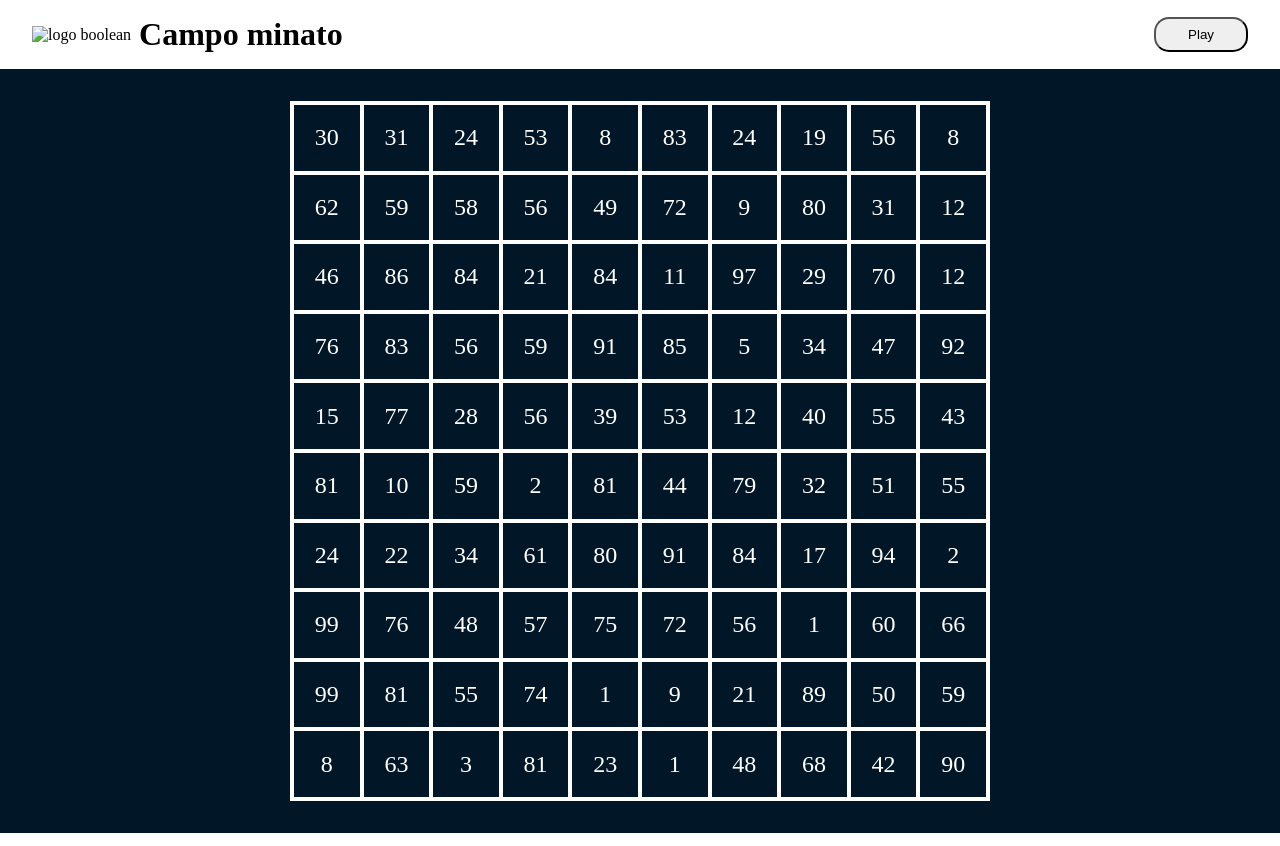
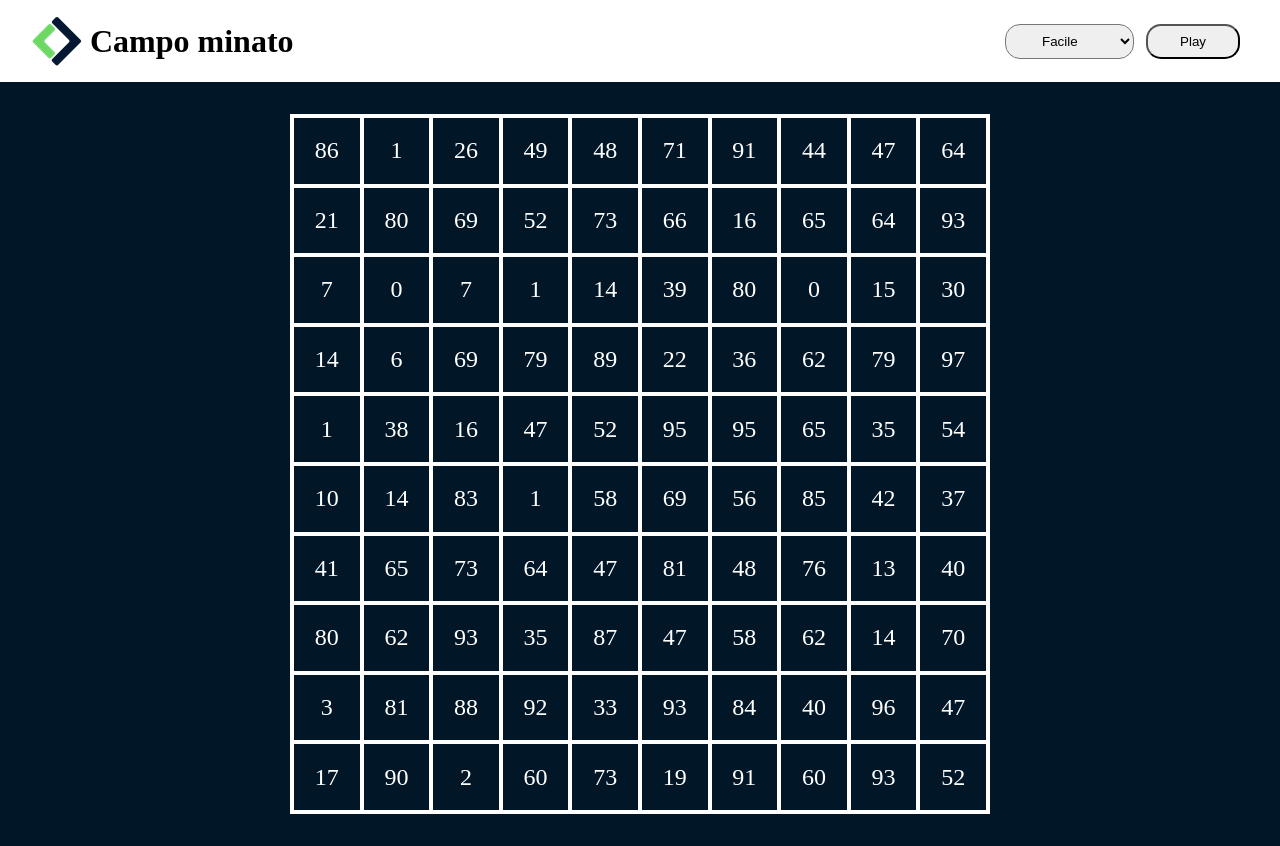
Before and after one commit to Alessandro9827/js-campominato-dom, a plain HTML site: page index.html in a window 1280 px wide. Both pictures are taken after a click on the button "Play". Drawn offline with Linux system fonts and the light colour scheme.

Commit message:
created the selectable and functioning levels

```diff
--- a/css/style.css
+++ b/css/style.css
@@ -25,9 +25,11 @@
     margin-right: .5rem;
 }
 
-#btn {
+#btn,
+#select-difficulty {
     padding: .5rem 2rem;
     border-radius: 15px;
+    margin-right: .5rem;
 }
 
 main {
--- a/index.html
+++ b/index.html
@@ -17,6 +17,11 @@
             </h1>
         </div>
         <div>
+            <select name="select-difficulty" id="select-difficulty">
+                <option value="0">Facile</option>
+                <option value="1">Medio</option>
+                <option value="2">Difficile</option>
+            </select>
             <button id="btn">
                 Play
             </button>
--- a/js/script.js
+++ b/js/script.js
@@ -1,31 +1,18 @@
 const mainContentEl = document.querySelector('main section.main-content');
 const playButton = document.querySelector('button#btn');
-let numberArrey = createArreyOfNumber (1, 100);
+const difficultySelectorEl = document.querySelector('select#select-difficulty');
+let numberArray = createArrayOfNumber (1, 100);
 
 playButton.addEventListener('click', function() {
-    for (let i = 1 ; i <= 100 ; i++){
-        const currentSquare = getNewSquare();
-
-        let randomIndex = getRandomNumber (0, numberArrey.length -1);
-        let randomNumber = numberArrey [randomIndex];
-        numberArrey.slice(randomIndex, 1);
-        currentSquare.innerHTML += `<span> ${randomIndex} </span>`;
-
-        currentSquare.addEventListener('click', function(){
-        currentSquare.classList.toggle('clicked');
-        currentSquare.classList.add('bg-blue');
-        console.log('hai selezionato la casella n.', randomIndex);
-        });
-
-        mainContentEl.appendChild(currentSquare);
-    }
+    //nome Funzione che genera la partita
+    generateNewGame(mainContentEl, difficultySelectorEl);
 });
 
 
 //------ Functions ------
 
 /**
- * Creazione quadrato
+ * Creazione quadrati
  * @returns
  */
 function getNewSquare() {
@@ -50,10 +37,57 @@ function getRandomNumber(minNumber, maxNumber) {
  * @param  end
  * @returns
  */
-function createArreyOfNumber (start, end) {
-    let myArrey = [];
+function createArrayOfNumber (start, end) {
+    let myArray = [];
     for (i = start ; i <= end ; i++) {
-        myArrey.push(i);
+        myArray.push(i);
     }
-    return myArrey;
+    return myArray;
 }
+
+
+function generateNewGame(wrapperElement, levelSelector) {
+    wrapperElement.innerHTML = '';
+
+    const level = parseInt(levelSelector.value);
+    let cellsNo;
+
+    switch (level) {
+        case 0:
+        default:
+            cellsNo = 100;
+            break;
+        case 1:
+            cellsNo = 81;
+            break;
+        case 2:
+            cellsNo = 49;
+            break;
+    }
+
+    let cellsPerRow = Math.sqrt(cellsNo);
+
+
+    for (let i = 1 ; i <= cellsNo ; i++) {
+        const currentSquare = getNewSquare();
+
+        //Creazione numeri random nella caselle
+        let randomIndex = getRandomNumber (0, numberArray.length -1);
+        let randomNumber = numberArray [randomIndex];
+        numberArray.slice(1, randomIndex);
+        currentSquare.innerHTML += `<span> ${randomIndex} </span>`; //Stampa il numero cas. nella casella
+
+        const cellSize = `calc(100% / ${cellsPerRow})`;
+        currentSquare.style.width = cellSize;
+        currentSquare.style.height= cellSize;
+
+        //al click dell'utente
+        currentSquare.addEventListener('click', function(){
+        currentSquare.classList.toggle('clicked');
+        currentSquare.classList.add('bg-blue');
+        console.log('hai selezionato la casella n.', randomIndex);
+        });
+
+        mainContentEl.appendChild(currentSquare);
+    };
+}
```
Also changed, not shown: img/Logo.png (added), 1 other file.
